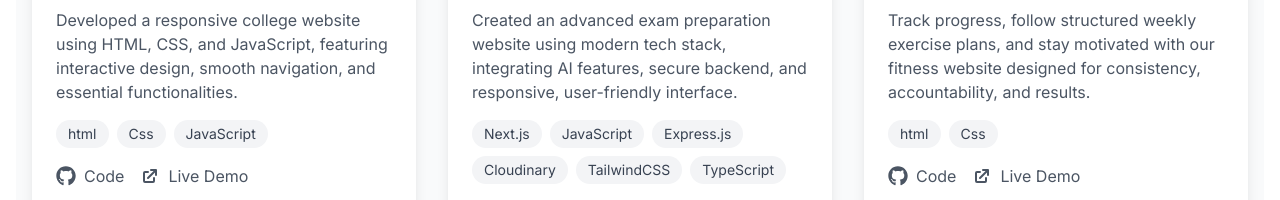
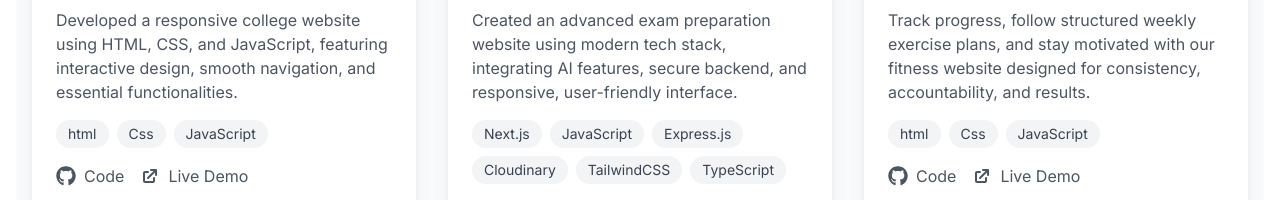
Before and after one commit to sushant561/my-portfolio, a Next.js app: page / in a window 1280 px wide. Shown: the part 2444-2644 px from the top of the page. Built offline with nearby package versions, Linux system fonts and the light colour scheme.

Commit message:
adding line

```diff
--- a/src/app/page.tsx
+++ b/src/app/page.tsx
@@ -296,7 +296,7 @@
                 title: "Weekly Fitness Made Easy",
                 description: "Track progress, follow structured weekly exercise plans, and stay motivated with our fitness website designed for consistency, accountability, and results.",
                 image: "/images/project3.png",
-                tech: ["html", "Css"],
+                tech: ["html", "Css", "JavaScript"],
                 github: "https://github.com/sushant561/it-cell-arsd",
                 demo: "https://it-cell-arsd.vercel.app/"
               }
```
